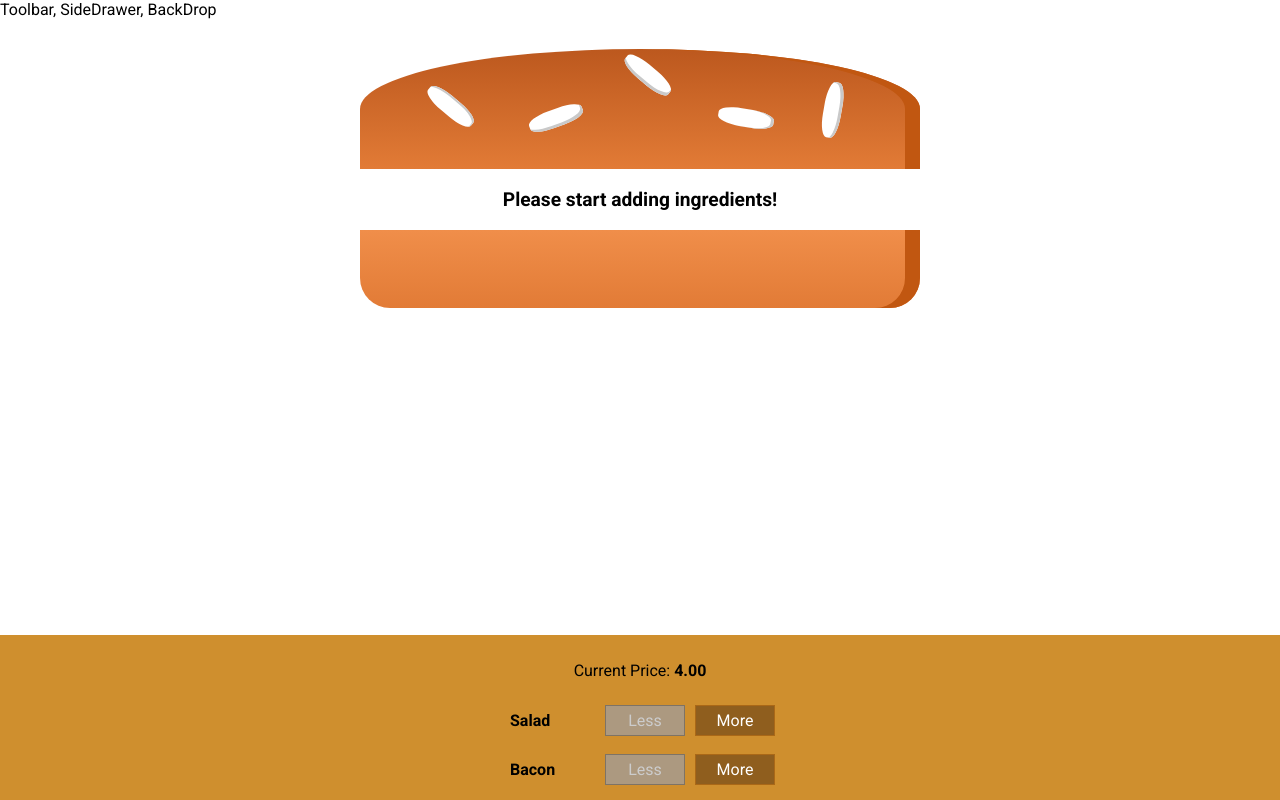
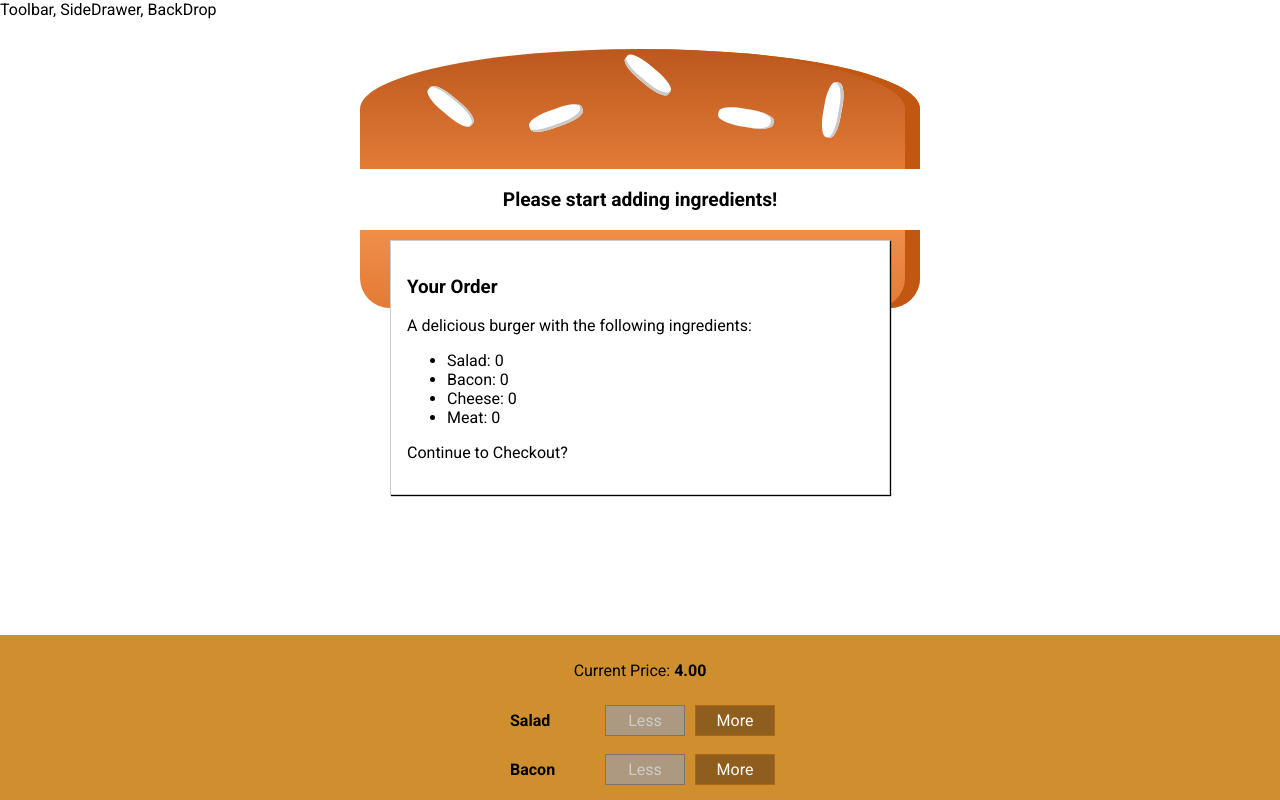
Before and after one commit to sgtkuncoro/burger-builder-app, a React app: page / in a window 1280 px wide. Shown: the top 800 px of the page. Built offline with nearby package versions, Linux system fonts and the light colour scheme.

Commit message:
feat(Order): Add order summary

```diff
--- /dev/null
+++ b/src/components/Burger/OrderSummary/OrderSummary.js
@@ -0,0 +1,26 @@
+import React from "react";
+import PropTypes from "prop-types";
+
+import Aux from "../../../hoc/Auxiliary";
+const OrderSummary = props => {
+  const ingredientSummary = Object.keys(props.ingredients).map(igKey => {
+    return (
+      <li key={igKey}>
+        <span style={{ textTransform: "capitalize" }}>{igKey}</span>: {props.ingredients[igKey]}
+      </li>
+    );
+  });
+
+  return (
+    <Aux>
+      <h3>Your Order</h3>
+      <p>A delicious burger with the following ingredients:</p>
+      <ul>{ingredientSummary}</ul>
+      <p>Continue to Checkout?</p>
+    </Aux>
+  );
+};
+
+OrderSummary.propTypes = {};
+
+export default OrderSummary;
--- a/src/containers/BurgerBuilder/BurgerBuilder.js
+++ b/src/containers/BurgerBuilder/BurgerBuilder.js
@@ -2,6 +2,8 @@
 import Aux from "../../hoc/Auxiliary";
 import Burger from "../../components/Burger/Burger";
 import BuildControls from "../../components/Burger/BuildControls/BuildControls";
+import Modal from "../../components/UI/Modal/Modal";
+import OrderSummary from "../../components/Burger/OrderSummary/OrderSummary";
 import { Object } from "core-js";
 
 const INGREDIENT_PRICES = {
@@ -73,6 +75,9 @@
     }
     return (
       <Aux>
+        <Modal>
+          <OrderSummary ingredients={this.state.ingredients} />
+        </Modal>
         <Burger ingredients={this.state.ingredients} />
         <BuildControls
           ingredientAdded={this.addIngredientHandler}
```
